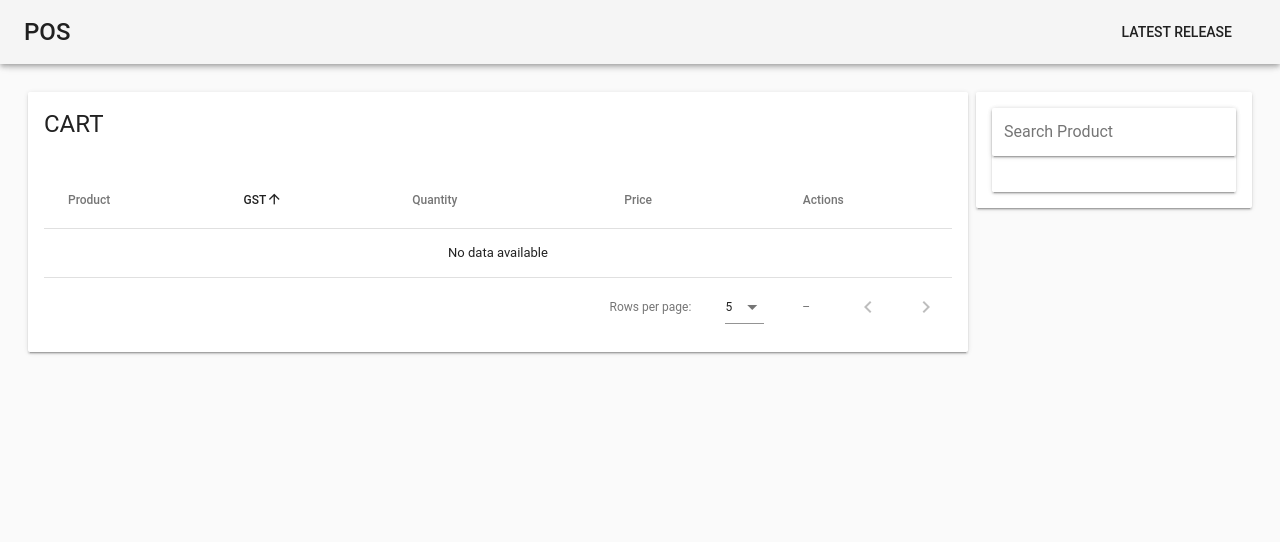
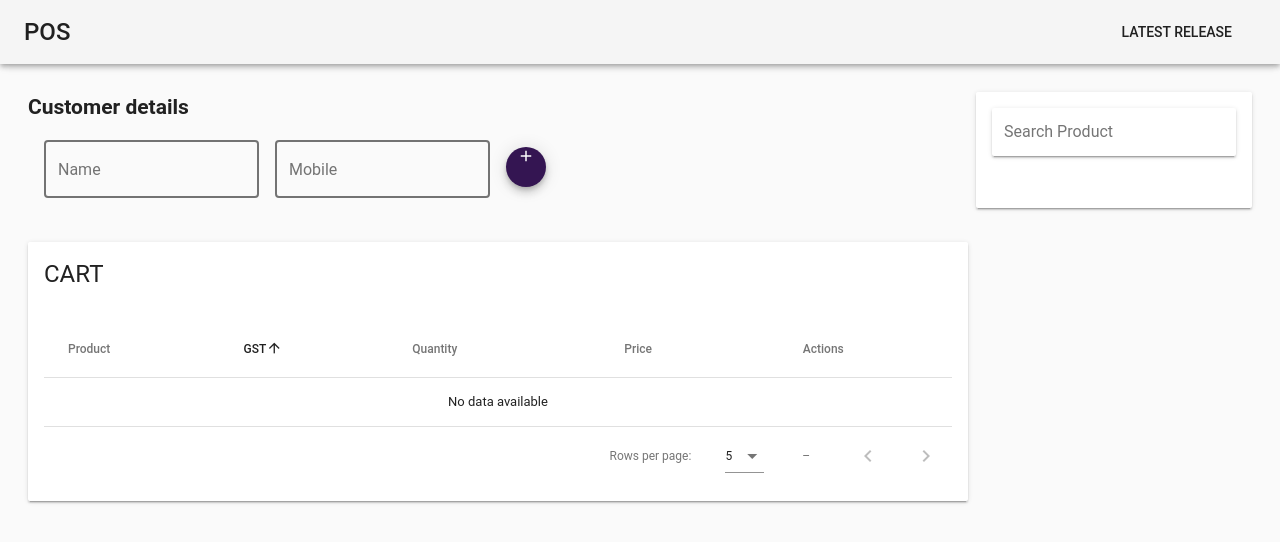
Before and after one commit to bhagath-charan/pos, a Vue app: page / in a window 1280 px wide. Shown: the top 542 px of the page. Built offline with nearby package versions, Linux system fonts and the light colour scheme; a small style sheet from the web is missing; the HTML template or start-up script is replaced by a standard one.

Commit message:
Added customer creation

```diff
--- /dev/null
+++ b/src/components/Customer.vue
@@ -0,0 +1,92 @@
+<template>
+  <v-form>
+    <v-container>
+      <v-layout row wrap>
+
+        <v-flex xs12 sm6 md3>
+          <v-text-field
+            label="Name"
+            outline
+          ></v-text-field>
+        </v-flex>
+        <v-flex xs12 sm6 md3>
+          <v-text-field
+            label="Mobile"
+            outline
+          ></v-text-field>
+        </v-flex>
+        <v-dialog v-model="dialog" persistent max-width="600px">
+          <template v-slot:activator="{ on }">
+            <v-btn title="Create Customer" class="addButton"
+              color="#341552"
+              dark
+              small
+              fab
+            >
+            <v-icon v-on="on">add</v-icon>
+            </v-btn>
+        </template>
+        <v-card>
+          <v-card-title>
+            <span class="headline">Customer Profile</span>
+          </v-card-title>
+          <v-card-text>
+            <v-container grid-list-md>
+              <v-layout wrap>
+                <v-flex xs12 sm6 md4>
+                  <v-text-field v-model="newCustomer.name" label="Name*" required></v-text-field>
+                </v-flex>
+                <v-flex xs12 sm6 md4>
+                  <v-text-field v-model="newCustomer.mobile" label="Mobile*" required></v-text-field>
+                </v-flex>
+              </v-layout>
+            </v-container>
+            <small>*indicates required field</small>
+          </v-card-text>
+          <v-card-actions>
+            <v-spacer></v-spacer>
+            <v-btn color="blue darken-1" flat @click="dialog = false">Close</v-btn>
+            <v-btn color="blue darken-1" flat @click="createCustomer">Save</v-btn>
+          </v-card-actions>
+        </v-card>
+      </v-dialog>
+        </v-layout>
+    </v-container>
+  </v-form>
+</template>
+
+<script>
+import axios from "axios";
+export default {
+    name: "Customer",
+    props:["customers"],
+    data(){
+      return {
+        newCustomer:{
+          name:null,
+          mobile:null
+        },
+        dialog:false
+      }
+    },
+    methods:{
+        createCustomer(){
+          axios
+              .get("https://yesno.wtf/api")
+              .then(response => {
+                console.log(response.data.answer);
+              })
+              .catch(error=>alert("Error while creating the customer"));
+              this.newCustomer.name=null;
+              this.newCustomer.mobile=null;
+              this.dialog=false;
+        }
+    }
+}
+</script>
+
+<style>
+.addButton{
+  top: 9px;
+}
+</style>
--- a/src/components/DataTable.vue
+++ b/src/components/DataTable.vue
@@ -2,8 +2,8 @@
   <div>
     <v-data-table :headers="headers" :items="pos.products">
       <template v-slot:items="props">
-        <td class="text-xs-right">{{ props.item.name }}</td>
-        <td class="text-xs-right">{{ props.item.gst }}</td>
+        <td>{{ props.item.name }}</td>
+        <td >{{ props.item.gst }}</td>
         <td>
           <v-edit-dialog
             :return-value.sync="pos.quantity"
@@ -19,8 +19,8 @@
             </template>
           </v-edit-dialog>
         </td>
-        <td class="text-xs-right">{{ props.item.price }}</td>
-        <td class="justify-center layout">
+        <td>{{ props.item.price }}</td>
+        <td>
           <v-icon small @click="deleteItem(props.item)">delete</v-icon>
         </td>
       </template>
--- a/src/components/ProductList.vue
+++ b/src/components/ProductList.vue
@@ -1,9 +1,6 @@
 <template>
   <v-layout row>
     <v-flex>
-      <v-card>
-
-
         <v-flex xs12 sm6 md12>
             <v-text-field
             v-model="search"
@@ -37,7 +34,6 @@
             </v-list-tile-action>
           </v-list-tile>
         </v-list>
-      </v-card>
     </v-flex>
   </v-layout>
 </template>
@@ -59,7 +55,6 @@ export default {
   methods: {
     selectedProduct(product) {
       posEventBus.$emit("selectedProduct", product);
-      alert(product.name + " is selected ");
     },
     filterResults() {
         this.results = this.productsList.filter(product => product.name.toLowerCase().indexOf(this.search.toLowerCase()) > -1);
--- a/src/views/Posmain.vue
+++ b/src/views/Posmain.vue
@@ -2,6 +2,8 @@
   <v-container fluid>
     <v-layout row>
       <v-flex grow pa-1>
+        <h2>Customer details</h2>
+        <Customer :customers="customers"/>
         <v-card>
           <v-card-title secondary-title>
             <h3 class="headline">CART</h3>
@@ -29,12 +31,14 @@
 <script>
 import DataTable from "../components/DataTable";
 import ProductList from "../components/ProductList";
+import Customer from '../components/Customer'
 import axios from "axios";
 export default {
   name: "Posmain",
   components: {
     DataTable,
-    ProductList
+    ProductList,
+    Customer
   },
   data() {
     return {
@@ -44,11 +48,18 @@ export default {
   methods: {
     getProducts() {
       axios
-        .get("http://localhost:8080/products.json")
+        .get("http://localhost:8081/products.json")
         .then(response => {
           this.products = response.data.products;
         })
         .catch(error => alert("Error while fetching"));
+    },
+    getCustomers(){
+      axios.get("http://localhost:8081/customers.json")
+          .then(response => {
+            this.customers = response.data.customers;
+          })
+          .catch(error => alert("Error while fetching customers"))
     }
   },
   created() {
```
Also changed, not shown: public/customers.json (added, +20 -0 lines), 1 other file (tests, documents, lock files or other folders).
